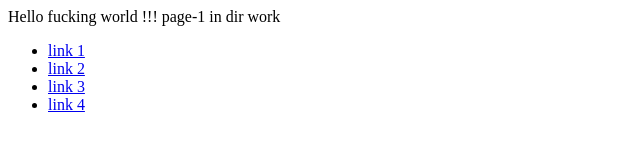
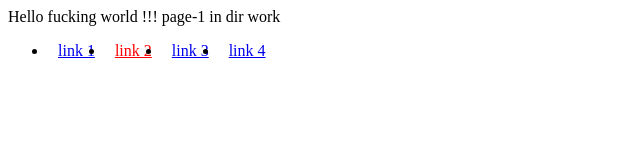
Before and after one commit to KovalSergej/kovalsv.github.io, a plain HTML site: page work/page-1.html in a window 1280 px wide. Shown: the whole page, without its empty margins (0-640 px from the left). Drawn offline with Linux system fonts and the light colour scheme.

Commit message:
s,ljhdbfskjldhgbkjlsdbc

```diff
--- /dev/null
+++ b/style.css
@@ -0,0 +1,8 @@
+nav ul li {
+float: left;
+padding: 0 10px;
+}
+
+nav ul li a.active {
+    color: red;
+}
--- a/work/page-1.html
+++ b/work/page-1.html
@@ -5,6 +5,7 @@
     <meta name="viewport" content="width=, initial-scale=1.0">
     <meta http-equiv="X-UA-Compatible" content="ie=edge">
     <title>PAGE-2</title>
+    <link rel="stylesheet" href="../style.css">
 </head>
 <body>
     Hello fucking world !!!
@@ -14,7 +15,7 @@
             <nav>
                 <ul>
                     <li><a href="../index.html">link 1</a></li>
-                    <li><a class="active" href="work/page-1.html">link 2</a></li>
+                    <li><a class="active" href="../index.html">link 2</a></li>
                     <li><a href="#">link 3</a></li>
                     <li><a href="#">link 4</a></li>
                 </ul>
```
Also changed, not shown: index.html (+4 -0 lines).
